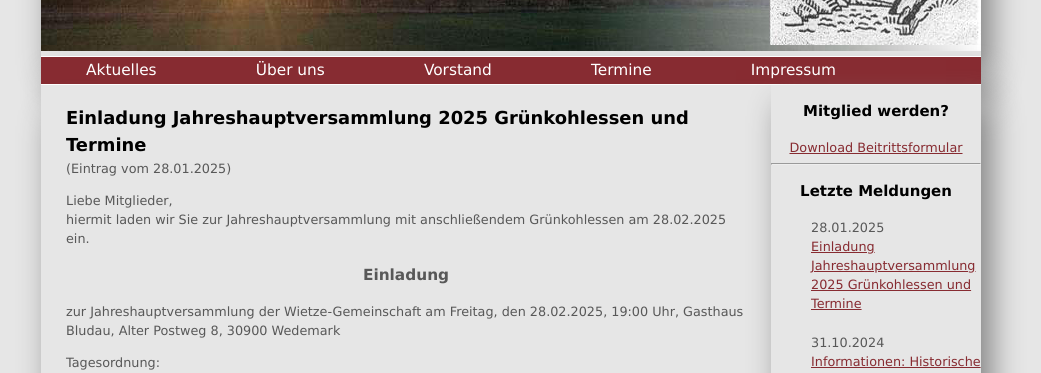
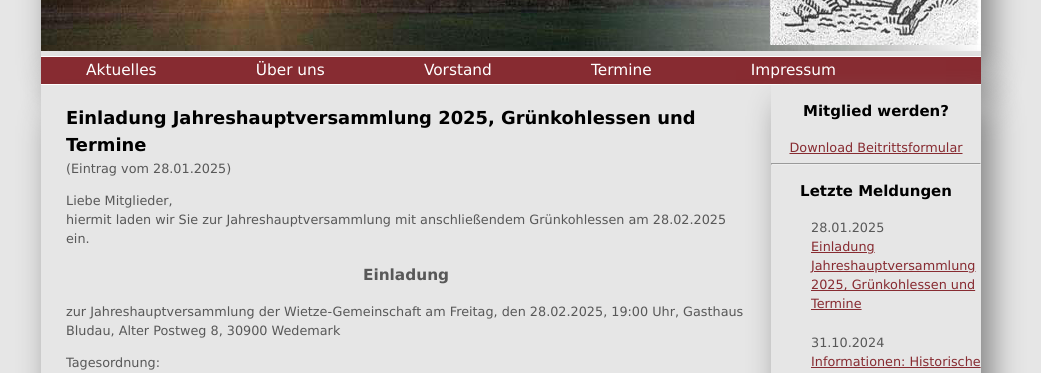
Before and after one commit to car-hei/wietze-gemeinschaft.github.io, a Jekyll site: the page built from _posts/2025-01-28-Einladung_JHV_2025_Grunkohlessen_und_Termine.md, in a window 1280 px wide and 900 px high. Shown: the part 147-520 px from the top of the window, without its empty margins (129-1170 px from the left). Built offline with Jekyll 4.4.1, drawn with Linux system fonts in a browser that asks for light colours.

```diff
--- a/_posts/2025-01-28-Einladung_JHV_2025_Grünkohlessen_und_Termine.md
+++ b/_posts/2025-01-28-Einladung_JHV_2025_Grunkohlessen_und_Termine.md
@@ -1,8 +1,7 @@
 ---
 layout: post
-title: 'Einladung Jahreshauptversammlung 2025 Grünkohlessen und Termine'
+title: 'Einladung Jahreshauptversammlung 2025, Grünkohlessen und Termine'
 ---
-
 Liebe Mitglieder,
 hiermit laden wir Sie zur Jahreshauptversammlung mit anschließendem Grünkohlessen am 28.02.2025 ein.
 
```
